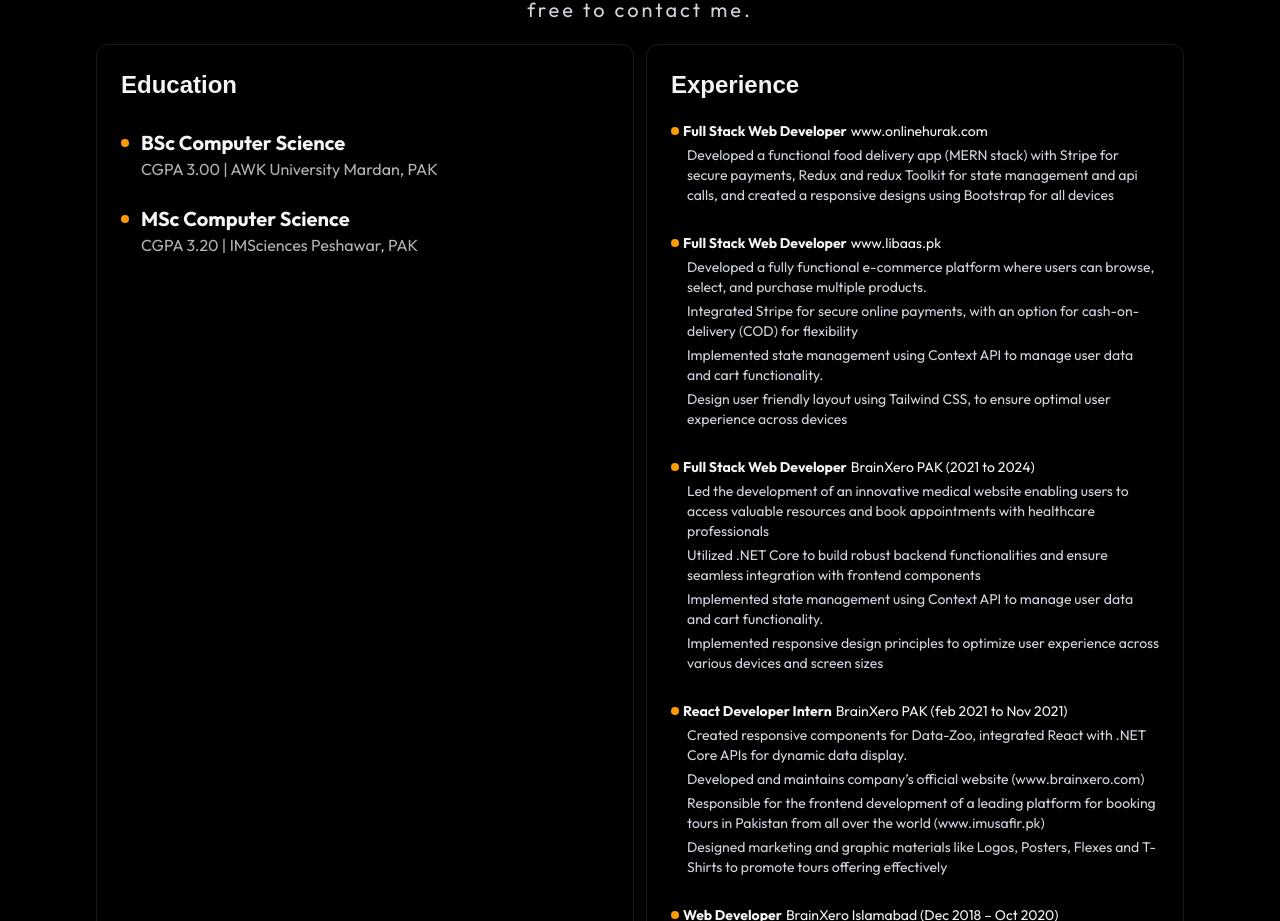
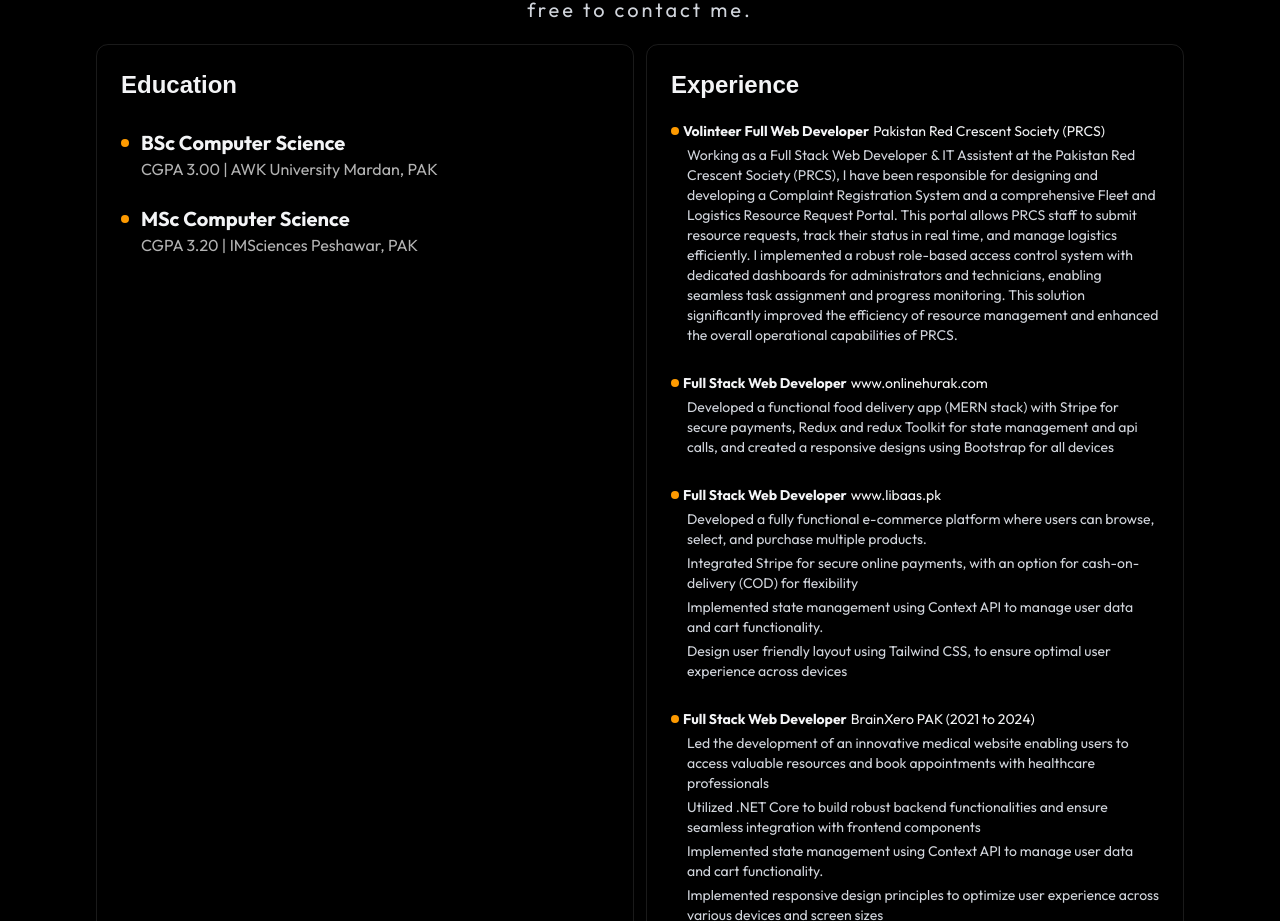
Before and after one commit to DeveloperIrkhan/irfankhan-portfolio, a React (Vite) app: page / in a window 1280 px wide. Shown: the part 4820-5741 px from the top of the page. Built offline with nearby package versions, Linux system fonts and the light colour scheme; a web font is replaced by a local one.

Commit message:
experience section is updated

```diff
--- a/src/Components/sections/About.tsx
+++ b/src/Components/sections/About.tsx
@@ -310,6 +310,32 @@ const About = () => {
                 >
                   <div className="w-2 h-2 rounded-2xl bg-amber-500"> </div>
                   <span className="font-bold">
+                    Volinteer Full Web Developer
+                  </span>{" "}
+                  Pakistan Red Crescent Society (PRCS)
+                  <p className="ml-4 text-gray-300">
+                    Working as a Full Stack Web Developer & IT Assistent at the
+                    Pakistan Red Crescent Society (PRCS),
+                    I have been responsible for designing and developing a
+                    Complaint Registration System and a
+                    comprehensive Fleet and Logistics Resource Request Portal.
+                    This portal allows PRCS staff to submit resource requests,
+                    track their status in real time, and manage logistics efficiently.
+                    I implemented a robust role-based access control system with
+                    dedicated dashboards for administrators and technicians,
+                    enabling seamless task assignment and progress monitoring.
+                    This solution significantly improved the efficiency of
+                    resource management and enhanced the overall operational
+                    capabilities of PRCS.
+                  </p>
+                </li>
+                <li
+                  data-aos="fade-up"
+                  aos-duration="2000"
+                  className="flex flex-row flex-wrap items-center gap-1 my-1"
+                >
+                  <div className="w-2 h-2 rounded-2xl bg-amber-500"> </div>
+                  <span className="font-bold">
                     Full Stack Web Developer
                   </span>{" "}
                   www.onlinehurak.com
@@ -322,7 +348,7 @@ const About = () => {
                 </li>
                 <li
                   data-aos="fade-up"
-                  aos-duration="2000"
+                  aos-duration="3000"
                   className="flex flex-row flex-wrap items-center gap-1 my-1"
                 >
                   <div className="w-2 h-2 rounded-2xl bg-amber-500"> </div>
@@ -350,7 +376,7 @@ const About = () => {
 
                 <li
                   data-aos="fade-up"
-                  aos-duration="3000"
+                  aos-duration="4000"
                   className="flex flex-row flex-wrap items-center gap-1 my-1"
                 >
                   <div className="w-2 h-2 rounded-2xl bg-amber-500"> </div>
@@ -379,7 +405,7 @@ const About = () => {
 
                 <li
                   data-aos="fade-up"
-                  aos-duration="4000"
+                  aos-duration="5000"
                   className="flex flex-row flex-wrap items-center gap-1 my-1"
                 >
                   <div className="w-2 h-2 rounded-2xl bg-amber-500"> </div>
@@ -419,7 +445,7 @@ const About = () => {
                 </li>
                 <li
                   data-aos="fade-up"
-                  aos-duration="5000"
+                  aos-duration="7000"
                   className="flex flex-row flex-wrap items-center gap-1 my-1"
                 >
                   <div className="w-2 h-2 rounded-2xl bg-amber-500"> </div>
```
